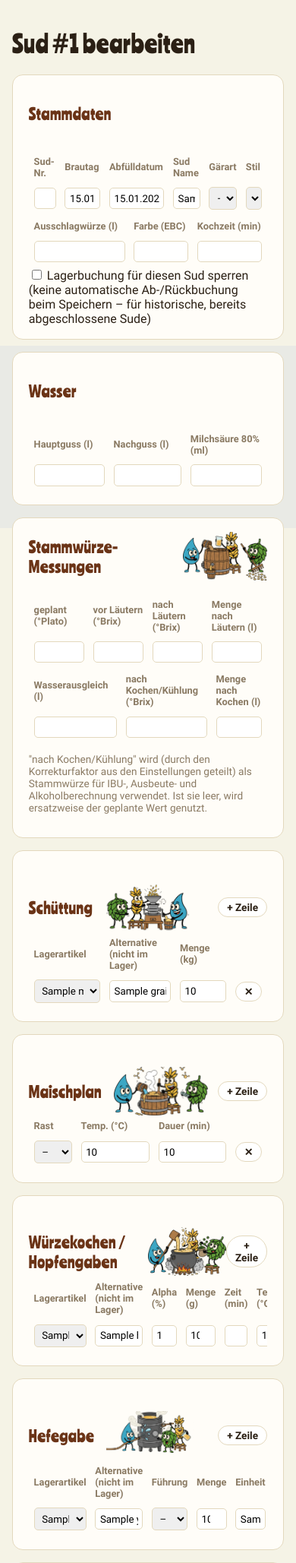
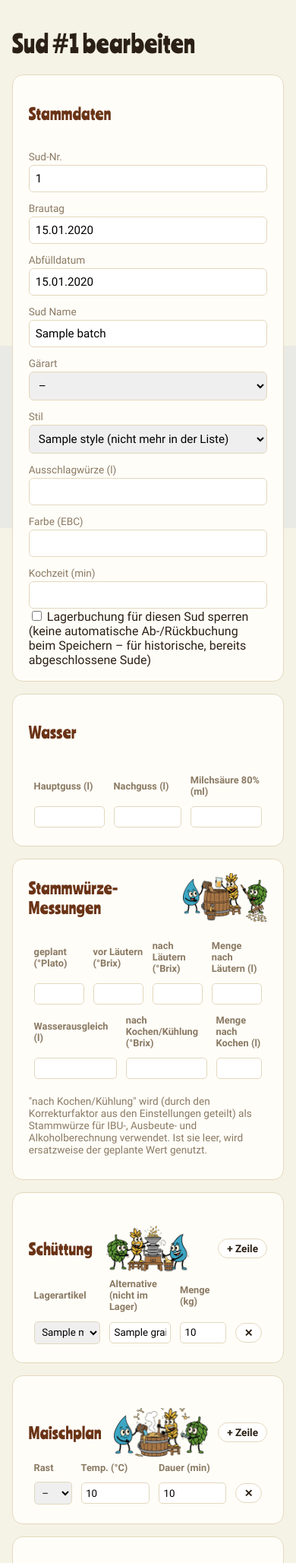
Before and after one commit to macgaiser/HighValley-BrewLog, a FastAPI app: template app/templates/batch_form.html in a window 390 px wide. Shown: the part 149-2206 px from the top of the page at 76% size. Run offline with FastAPI, Linux system fonts and the light colour scheme; the template is opened without the code that fills it: most values are stand-ins (such as "Sample title", 1, 10 or a date in 2020); grey boxes marked "Sample" are stand-in pictures.

Commit message:
Stammdaten im Sud-Bearbeiten-Formular: responsives Feld-Layout statt Tabelle
Die 6 Stammdaten-Felder (Sud-Nr./Brautag/Abfülldatum/Sud Name/Gärart/Stil)
standen als eine einzige Tabellenzeile - auf dem Handy blieb die Zeile
zwar innerhalb des Bildschirms (kein Scrollen noetig), quetschte dafuer
aber alle 6 Eingabefelder auf kaum nutzbare Breite zusammen (Tabellenspalten
duerfen anders als Text beliebig schmal werden).

Auf das bereits an anderer Stelle verwendete .field-row-Muster (CSS Grid
mit auto-fit/minmax, siehe fermentation_entry_form.html) umgestellt -
Felder brechen dadurch von selbst in mehrere Zeilen um, sobald der Platz
nicht reicht, jedes bleibt dabei komfortabel bedienbar. Gleiches fuer die
zweite Stammdaten-Zeile (Ausschlagwuerze/Farbe/Kochzeit). .field-row
bekommt dafuer eigene Label-/Input-Gestaltung (identisch zu "form.card
label/input"), da das umschliessende <form> hier keine .card-Klasse hat.

```diff
--- a/app/static/style.css
+++ b/app/static/style.css
@@ -1003,6 +1003,21 @@ form.card input, form.card select, form.card textarea {
   font-family: inherit;
 }
 .field-row { display: grid; grid-template-columns: repeat(auto-fit, minmax(160px, 1fr)); gap: 0.8rem; }
+/* Eigene Label-/Input-Gestaltung statt sich auf "form.card label" zu
+   verlassen: .field-row wird auch innerhalb von <section class="card">
+   unter einem <form> ohne eigene .card-Klasse verwendet (z.B. Stammdaten
+   in batch_form.html), wo diese Regel sonst nicht greifen wuerde. Werte
+   bewusst identisch zu "form.card label"/"form.card input, select", damit
+   es in beiden Kontexten gleich aussieht. */
+.field-row label { display: block; font-size: 0.85rem; color: var(--muted); margin-bottom: 0.2rem; }
+.field-row input, .field-row select {
+  width: 100%;
+  padding: 0.5rem;
+  border: 1px solid var(--border);
+  border-radius: 6px;
+  font-size: 0.95rem;
+  font-family: inherit;
+}
 
 form.card label.field-checkbox {
   display: flex;
--- a/app/templates/batch_form.html
+++ b/app/templates/batch_form.html
@@ -17,23 +17,21 @@
 
   <section class="card">
     <h2>Stammdaten</h2>
-    <div class="table-scroll">
-    <table class="form-table">
-      <thead><tr><th>Sud-Nr.</th><th>Brautag</th><th>Abfülldatum</th><th>Sud Name</th><th>Gärart</th><th>Stil</th></tr></thead>
-      <tbody>
-        <tr>
-          <td><input type="number" name="batch_number" value="{{ batch.batch_number if batch else next_number }}" required></td>
-          <td><input type="date" name="brew_date" value="{{ batch.brew_date if batch and batch.brew_date else '' }}"></td>
-          <td><input type="date" name="bottling_date" value="{{ batch.bottling_date if batch and batch.bottling_date else '' }}"></td>
-          <td><input type="text" name="name" value="{{ batch.name if batch else '' }}"></td>
-          <td>
+    <div class="field-row">
+      <div><label>Sud-Nr.</label><input type="number" name="batch_number" value="{{ batch.batch_number if batch else next_number }}" required></div>
+      <div><label>Brautag</label><input type="date" name="brew_date" value="{{ batch.brew_date if batch and batch.brew_date else '' }}"></div>
+      <div><label>Abfülldatum</label><input type="date" name="bottling_date" value="{{ batch.bottling_date if batch and batch.bottling_date else '' }}"></div>
+      <div><label>Sud Name</label><input type="text" name="name" value="{{ batch.name if batch else '' }}"></div>
+      <div>
+        <label>Gärart</label>
         <select name="fermentation_type">
           <option value="">–</option>
           <option value="Obergärig" {% if batch and batch.fermentation_type=="Obergärig" %}selected{% endif %}>Obergärig</option>
           <option value="Untergärig" {% if batch and batch.fermentation_type=="Untergärig" %}selected{% endif %}>Untergärig</option>
         </select>
-          </td>
-          <td>
+      </div>
+      <div>
+        <label>Stil</label>
         {% set style_names = beer_styles|map(attribute="name")|list %}
         <select name="style">
           <option value="">–</option>
@@ -44,20 +42,12 @@
           <option value="{{ st.name }}" {% if batch and batch.style==st.name %}selected{% endif %}>{{ st.name }}</option>
           {% endfor %}
         </select>
-          </td>
-        </tr>
-      </tbody>
-    </table>
-    <table class="form-table">
-      <thead><tr><th>Ausschlagwürze (l)</th><th>Farbe (EBC)</th><th>Kochzeit (min)</th></tr></thead>
-      <tbody>
-        <tr>
-          <td><input type="number" step="0.1" name="target_volume_l" value="{{ batch.target_volume_l if batch else '' }}"></td>
-          <td><input type="number" step="0.1" name="color_ebc" value="{{ batch.color_ebc if batch else '' }}"></td>
-          <td><input type="number" step="1" name="boil_time_min" value="{{ batch.boil_time_min if batch else '' }}"></td>
-        </tr>
-      </tbody>
-    </table>
+      </div>
+    </div>
+    <div class="field-row" style="margin-top: 0.8rem;">
+      <div><label>Ausschlagwürze (l)</label><input type="number" step="0.1" name="target_volume_l" value="{{ batch.target_volume_l if batch else '' }}"></div>
+      <div><label>Farbe (EBC)</label><input type="number" step="0.1" name="color_ebc" value="{{ batch.color_ebc if batch else '' }}"></div>
+      <div><label>Kochzeit (min)</label><input type="number" step="1" name="boil_time_min" value="{{ batch.boil_time_min if batch else '' }}"></div>
     </div>
     <label class="field-checkbox">
       <input type="checkbox" name="inventory_deduction_locked" {% if batch and batch.inventory_deduction_locked %}checked{% endif %}>
```
Lines whose indentation alone changed are shown as unchanged.
